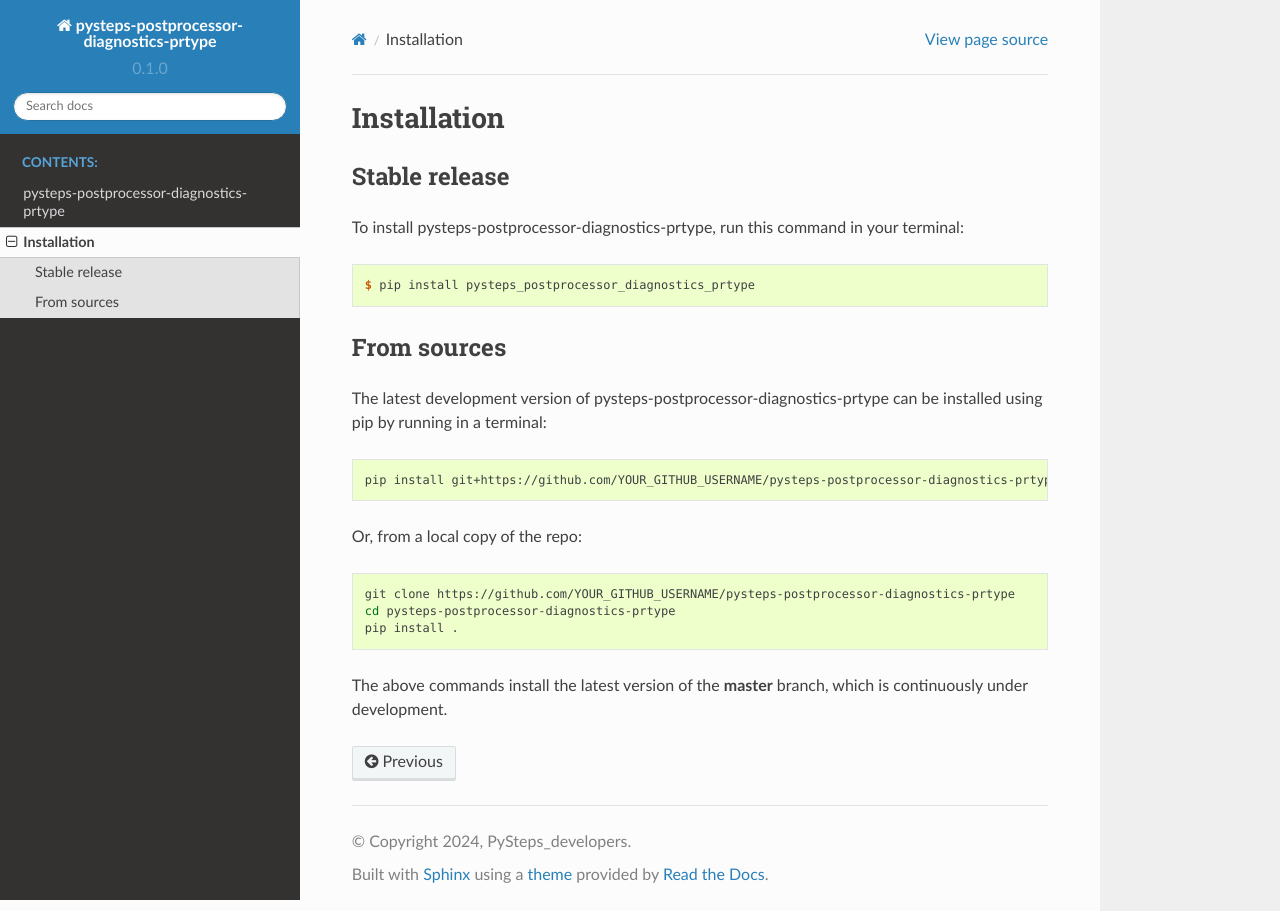
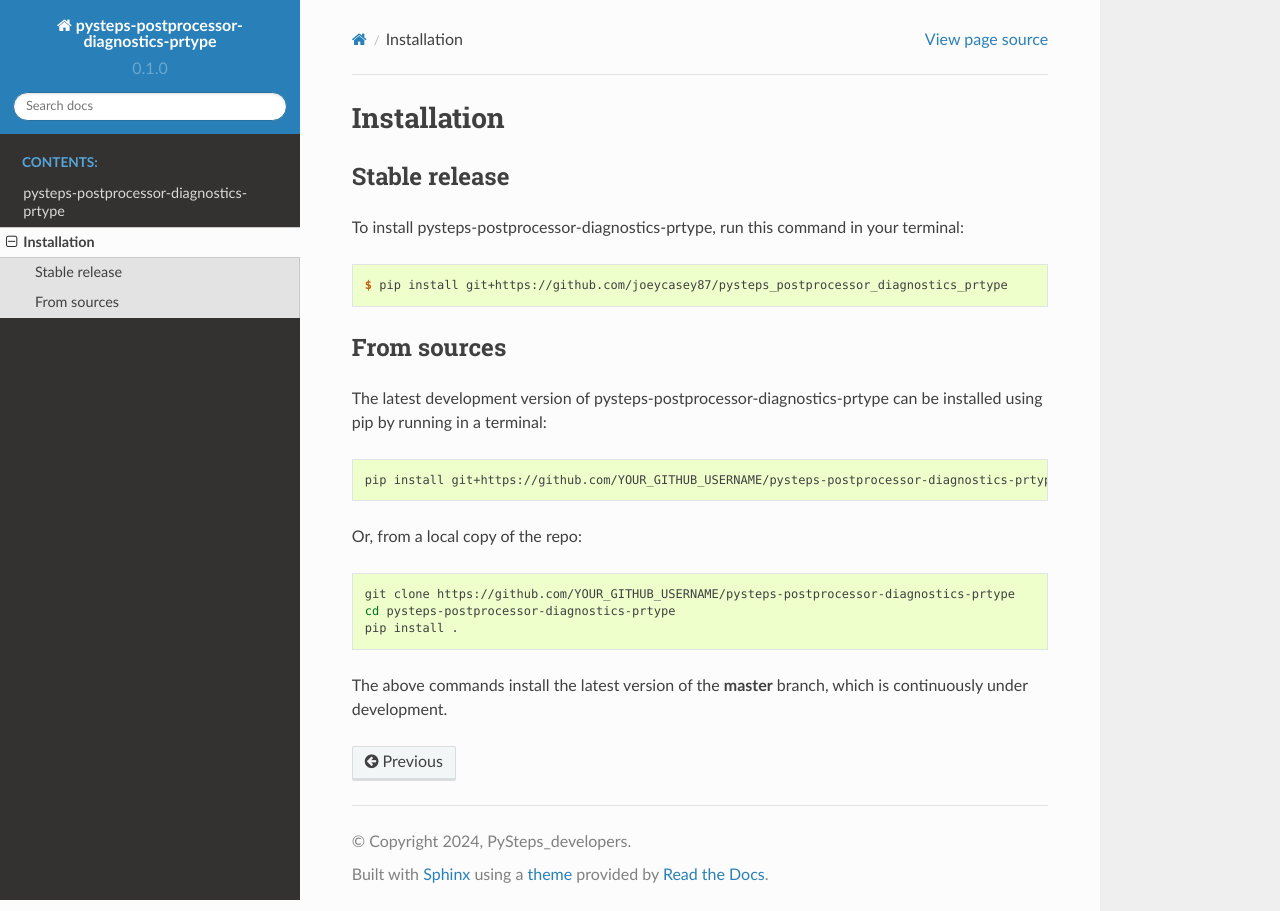
Before and after one commit to joeycasey87/pysteps_postprocessor_diagnostics_prtype, a Sphinx documentation site: the page built from docs/installation.rst, in a window 1280 px wide. Built offline with Sphinx 7.4.7 and the Read the Docs theme 2.0.0, drawn with Linux system fonts in a browser that asks for light colours; the version number is read from the project's files by our own code.

Commit message:
Update installation.rst

```diff
--- a/docs/installation.rst
+++ b/docs/installation.rst
@@ -16,7 +16,7 @@ To install pysteps-postprocessor-diagnostics-prtype, run this command in your te
 
 .. code-block:: console
 
-    $ pip install pysteps_postprocessor_diagnostics_prtype
+    $ pip install git+https://github.com/joeycasey87/pysteps_postprocessor_diagnostics_prtype
 
 
 .. The following installation instructions are recommended if the plugin needs to be installed
```
